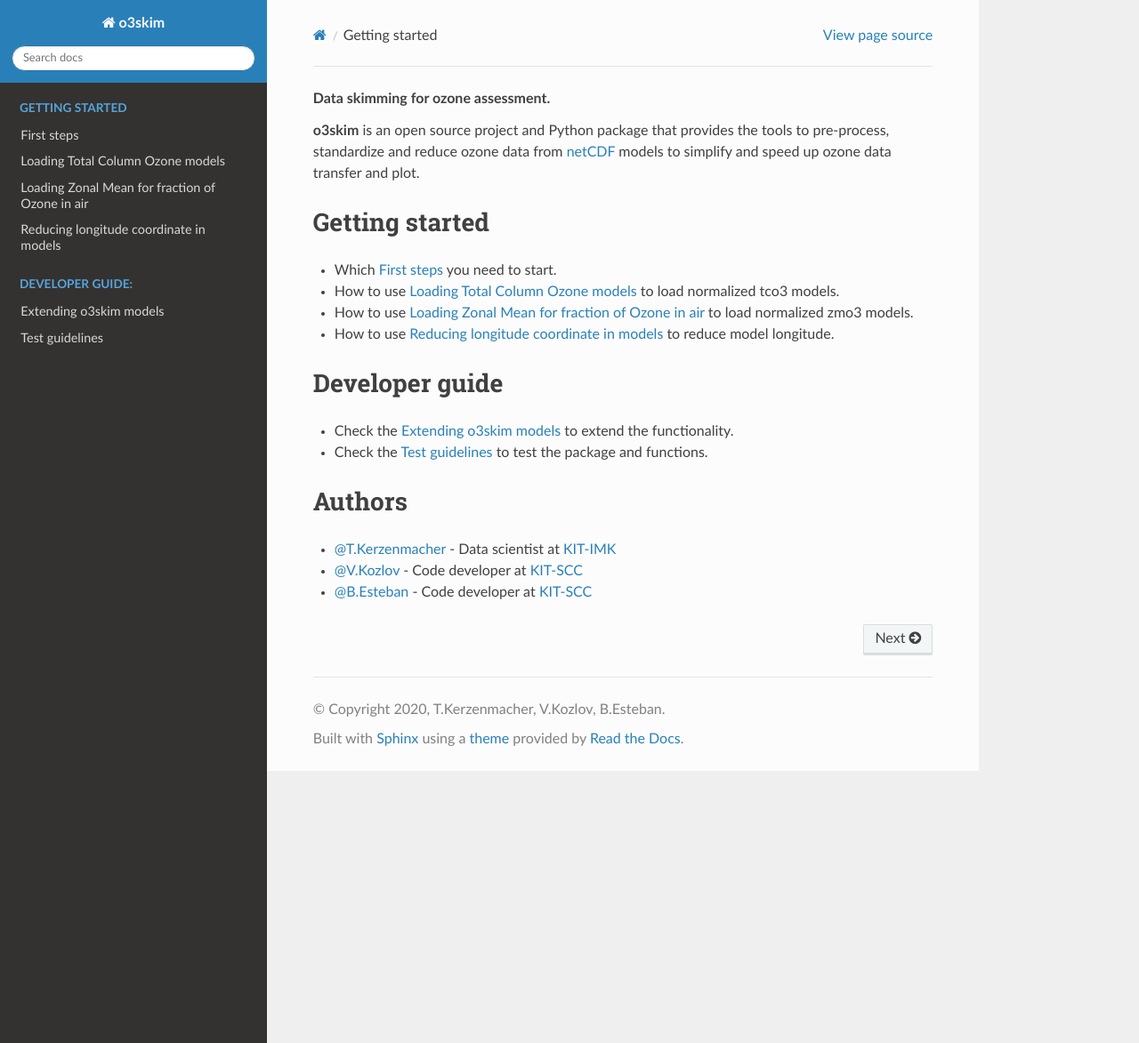
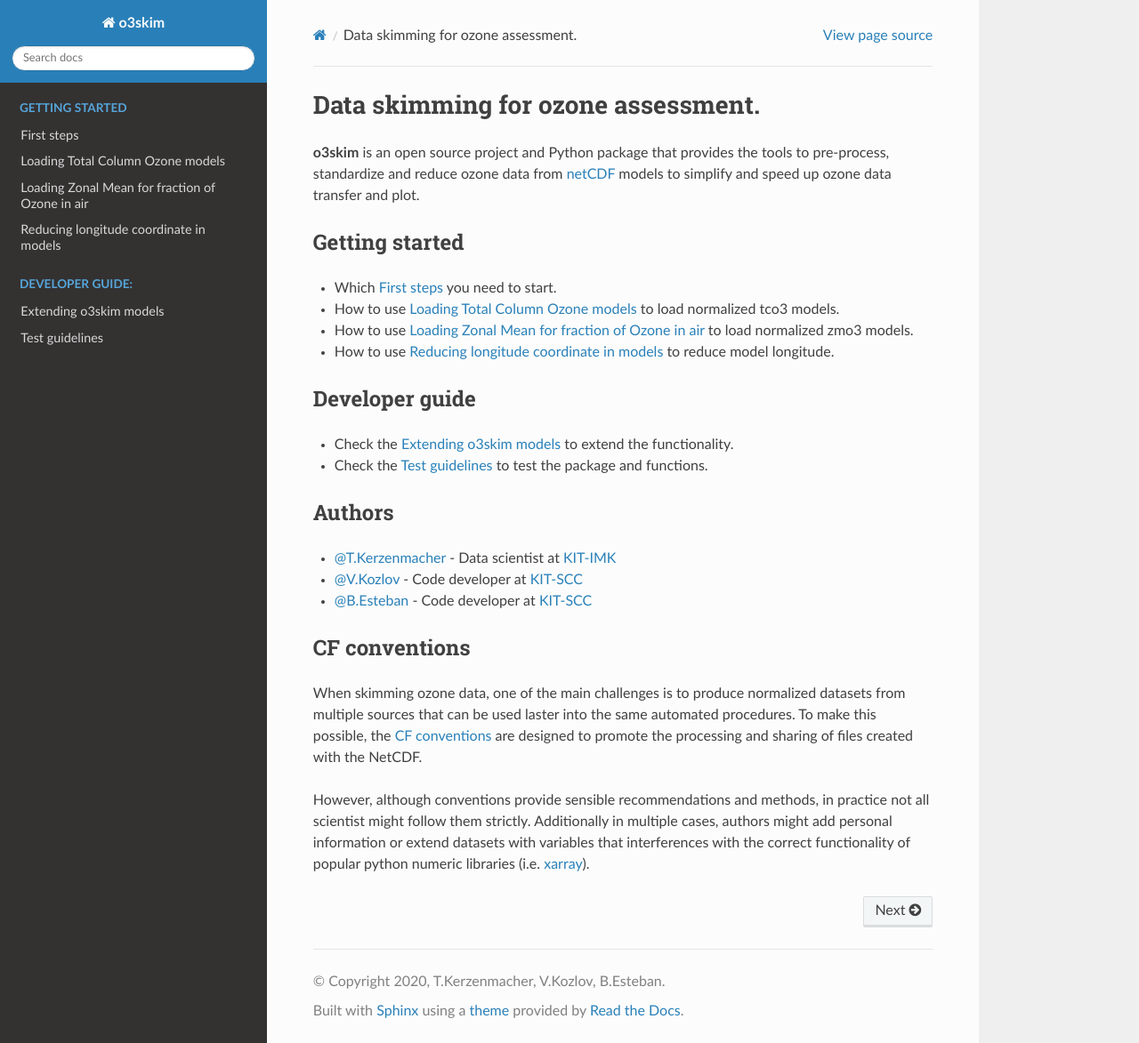
Before and after one commit to EOSC-synergy/o3skim, a Sphinx documentation site: the page built from docs/index.rst, in a window 1280 px wide and 1173 px high. Shown: the whole window at 89% size. Built offline with Sphinx 7.4.7 and the Read the Docs theme 2.0.0, drawn with Linux system fonts in a browser that asks for light colours.

Commit message:
Improve doc index

```diff
--- a/docs/index.rst
+++ b/docs/index.rst
@@ -1,4 +1,6 @@
-.. rubric:: Data skimming for ozone assessment.
+************************************************
+Data skimming for ozone assessment.
+************************************************
 
 **o3skim** is an open source project and Python package that provides the
 tools to pre-process, standardize and reduce ozone data from netCDF_ models to
@@ -50,3 +52,21 @@ Authors
 
 .. _KIT-IMK: https://www.imk.kit.edu/english/index.php
 .. _KIT-SCC: https://www.scc.kit.edu/en/index.php
+
+
+CF conventions
+=========================================
+When skimming ozone data, one of the main challenges is to produce normalized
+datasets from multiple sources that can be used laster into the same automated
+procedures.
+To make this possible, the `CF conventions`_ are designed to promote the
+processing and sharing of files created with the NetCDF.
+
+However, although conventions provide sensible recommendations and methods,
+in practice not all scientist might follow them strictly. Additionally in
+multiple cases, authors might add personal information or extend datasets
+with variables that interferences with the correct functionality of popular
+python numeric libraries (i.e. xarray_).
+
+.. _`CF conventions`: https://cfconventions.org/
+.. _xarray: https://www.imk.kit.edu/english/index.php
```
